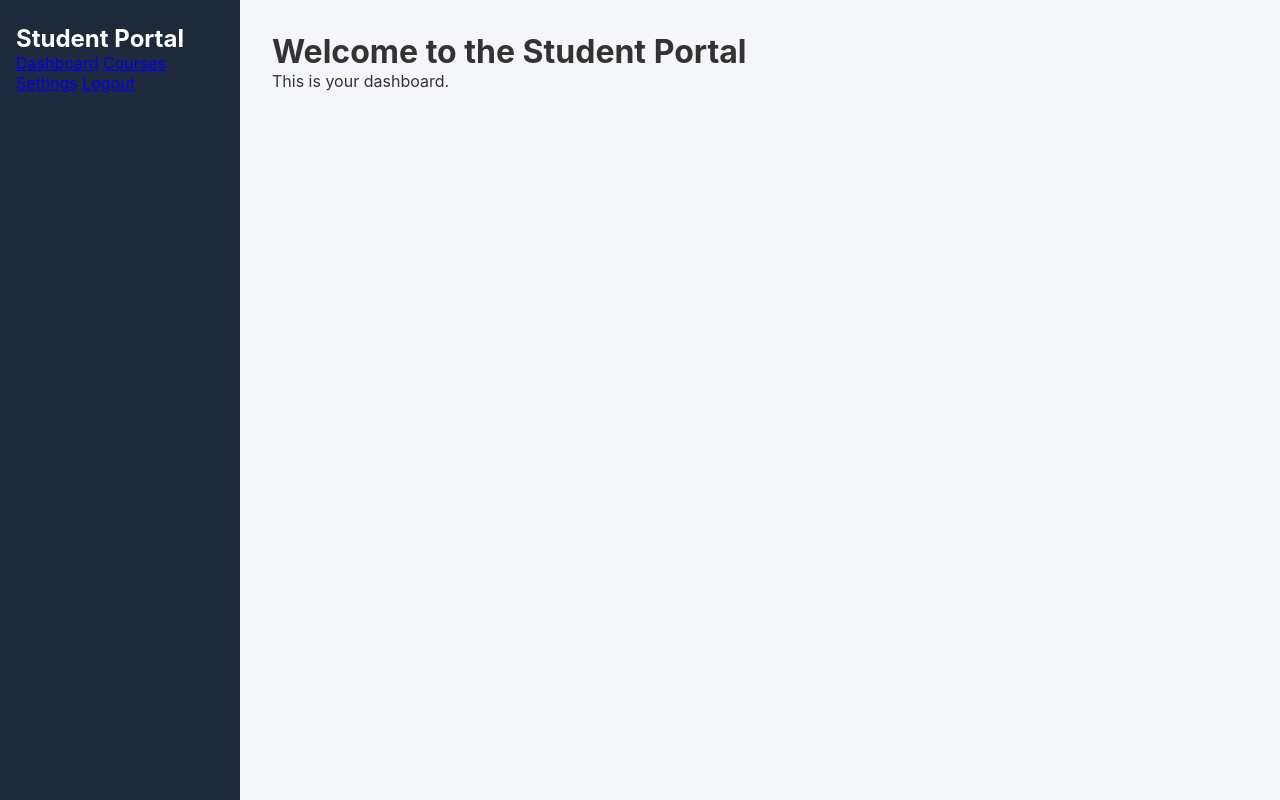
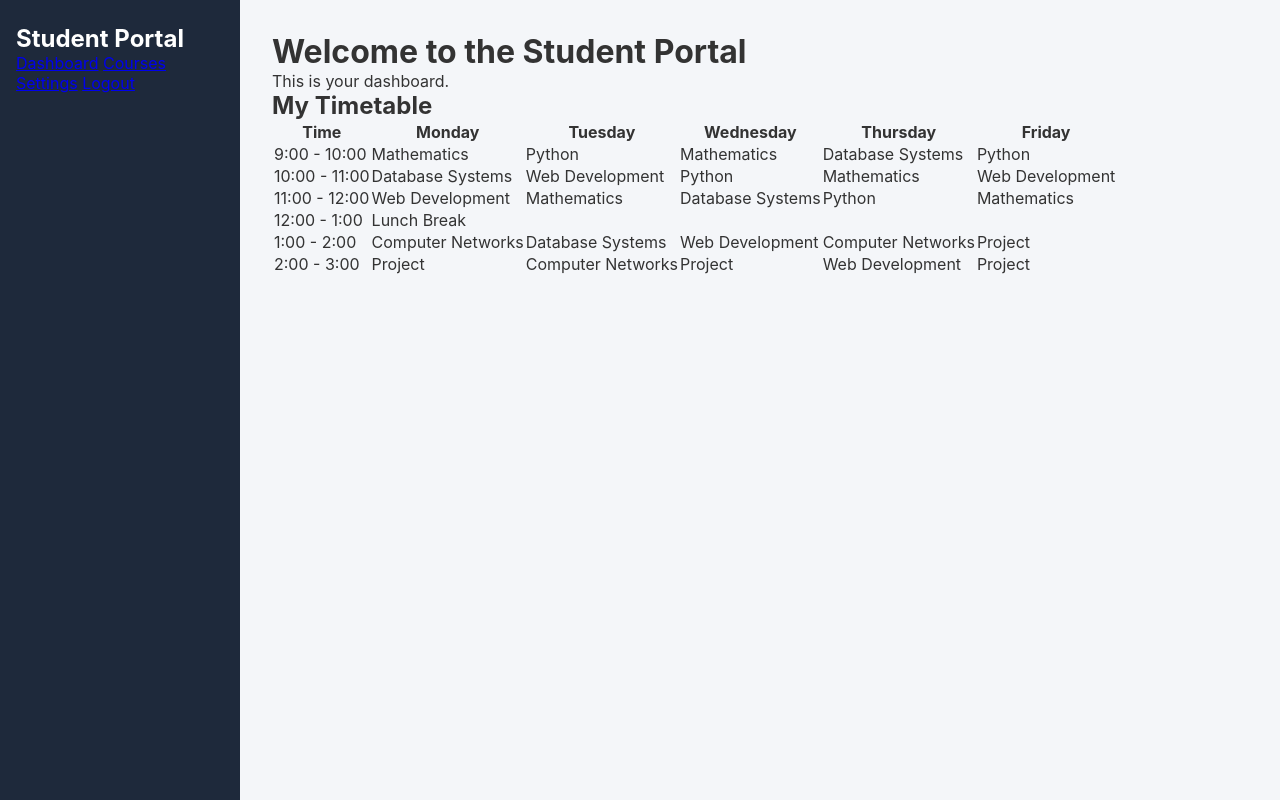
Before and after one commit to don-curleone/student-portal, a Flask app: page /home in a window 1280 px wide. Run offline with Flask 3, Linux system fonts and the light colour scheme.

Commit message:
added timetable to home

```diff
--- a/templates/home.html
+++ b/templates/home.html
@@ -10,4 +10,73 @@ Dashboard
 
 <p>This is your dashboard.</p>
 
+<section>
+    <h2>My Timetable</h2>
+
+    <table>
+        <thead>
+            <tr>
+                <th>Time</th>
+                <th>Monday</th>
+                <th>Tuesday</th>
+                <th>Wednesday</th>
+                <th>Thursday</th>
+                <th>Friday</th>
+            </tr>
+        </thead>
+
+        <tbody>
+            <tr>
+                <td>9:00 - 10:00</td>
+                <td>Mathematics</td>
+                <td>Python</td>
+                <td>Mathematics</td>
+                <td>Database Systems</td>
+                <td>Python</td>
+            </tr>
+
+            <tr>
+                <td>10:00 - 11:00</td>
+                <td>Database Systems</td>
+                <td>Web Development</td>
+                <td>Python</td>
+                <td>Mathematics</td>
+                <td>Web Development</td>
+            </tr>
+
+            <tr>
+                <td>11:00 - 12:00</td>
+                <td>Web Development</td>
+                <td>Mathematics</td>
+                <td>Database Systems</td>
+                <td>Python</td>
+                <td>Mathematics</td>
+            </tr>
+
+            <tr>
+                <td>12:00 - 1:00</td>
+                <td colspan="5">Lunch Break</td>
+            </tr>
+
+            <tr>
+                <td>1:00 - 2:00</td>
+                <td>Computer Networks</td>
+                <td>Database Systems</td>
+                <td>Web Development</td>
+                <td>Computer Networks</td>
+                <td>Project</td>
+            </tr>
+
+            <tr>
+                <td>2:00 - 3:00</td>
+                <td>Project</td>
+                <td>Computer Networks</td>
+                <td>Project</td>
+                <td>Web Development</td>
+                <td>Project</td>
+            </tr>
+        </tbody>
+    </table>
+</section>
+
 {% endblock %}
```
